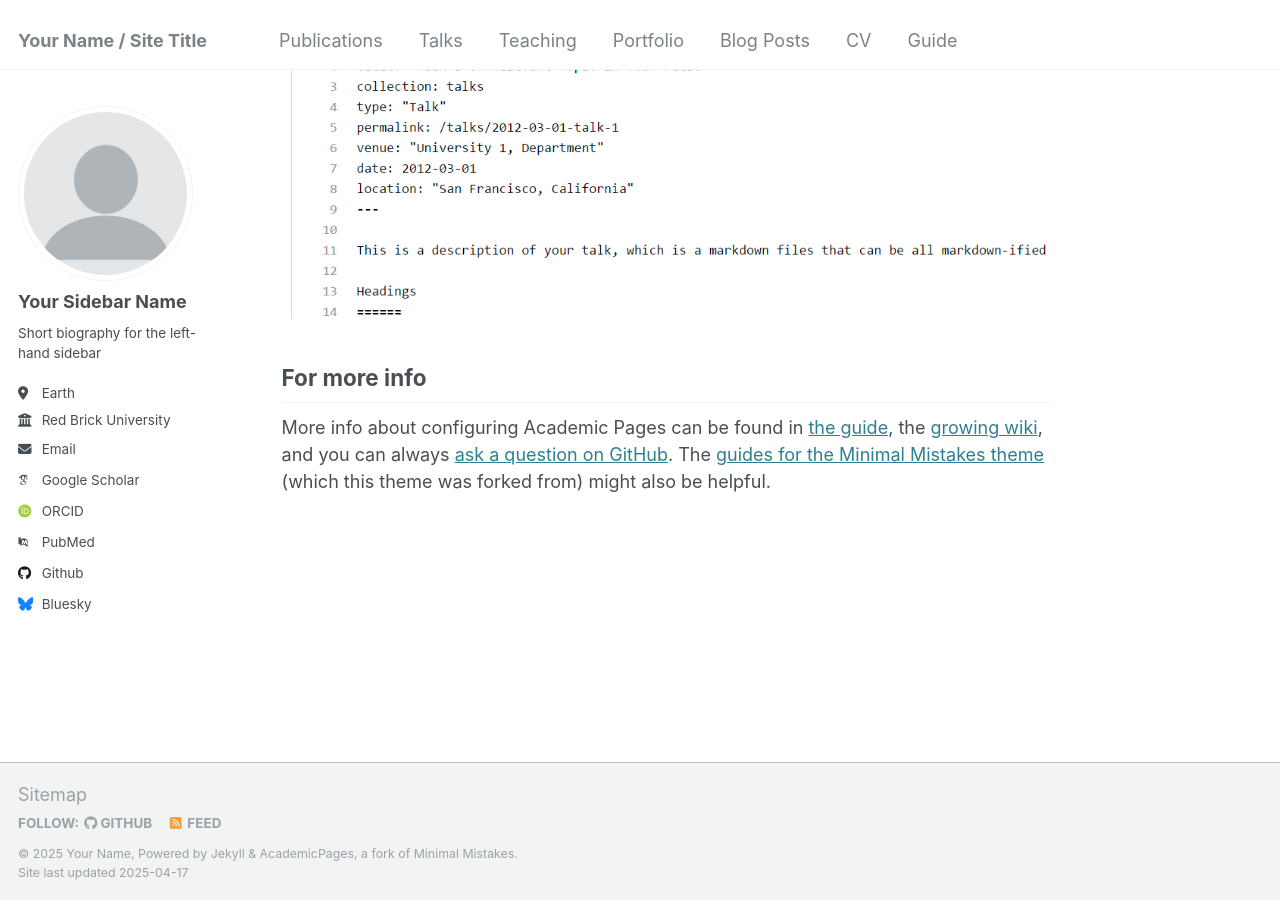
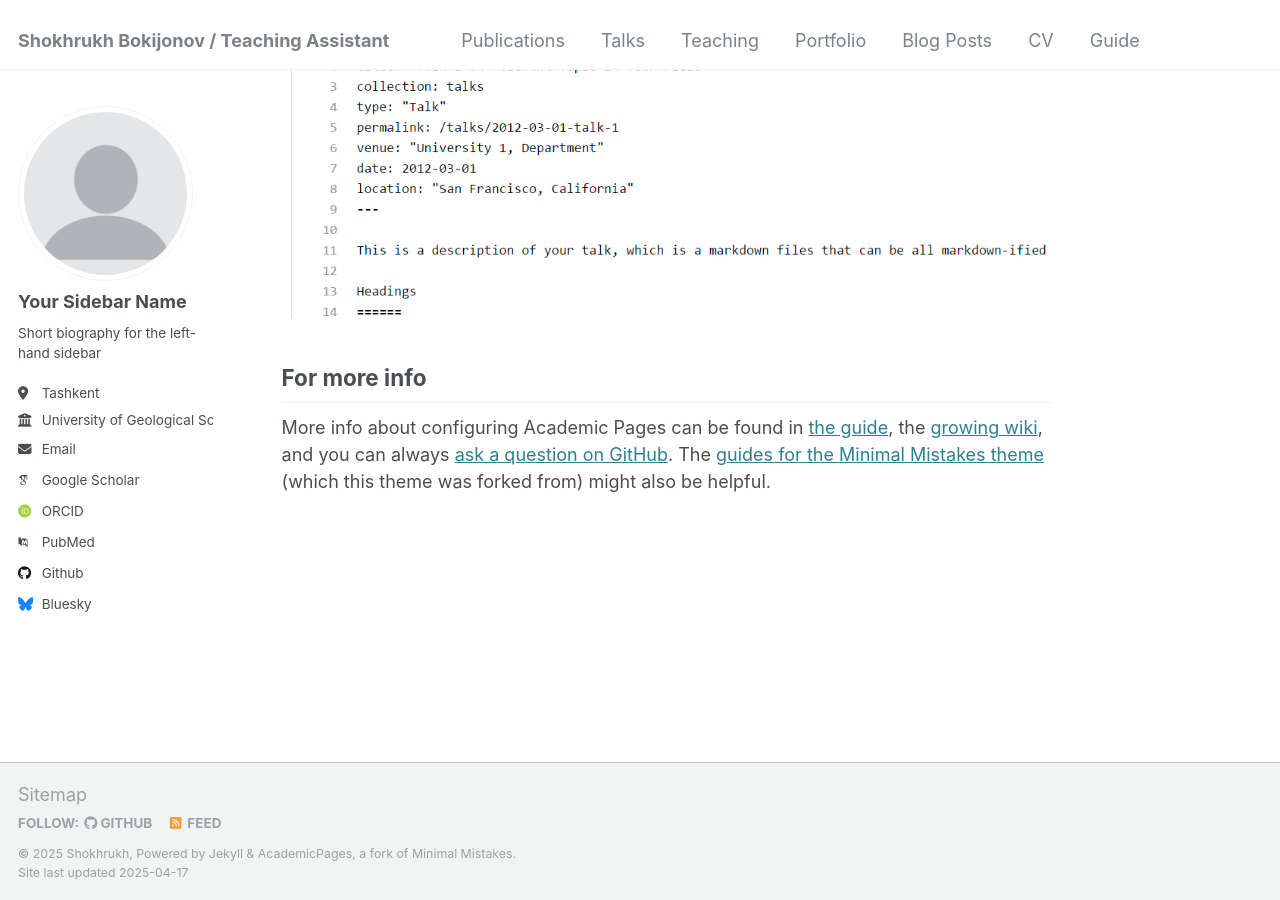
Before and after one commit to shbokijon/shbokijon.github.io, a Jekyll site: the page built from _pages/about.md, in a window 1280 px wide and 900 px high, scrolled down 2643 px. Built offline with Jekyll 4.4.1, drawn with Linux system fonts in a browser that asks for light colours; some web fonts are replaced.

Commit message:
Update _config.yml

```diff
--- a/_config.yml
+++ b/_config.yml
@@ -8,9 +8,9 @@
 
 # Basic Site Settings
 locale                   : "en-US"
-title                    : "Your Name / Site Title"
+title                    : "Shokhrukh Bokijonov / Teaching Assistant"
 title_separator          : "-"
-name                     : &name "Your Name"
+name                     : &name "Shokhrukh"
 description              : &description "personal description"
 url                      : https://academicpages.github.io # the base hostname & protocol for your site e.g. "https://[your GitHub username].github.io"
 baseurl                  : "" # the subpath of your site, e.g. "/blog"
@@ -25,10 +25,10 @@ author:
   name             : "Your Sidebar Name"
   pronouns         : # example: "she/her"
   bio              : "Short biography for the left-hand sidebar"
-  location         : "Earth"
-  employer         : "Red Brick University"
+  location         : "Tashkent"
+  employer         : "University of Geological Sciences"
   uri              : # URL
-  email            : "none@example.org"
+  email            : "shbokijon@gmail.com"
 
   # Academic websites
   arxiv            : # URL - Update with the correct link to your profile
```
